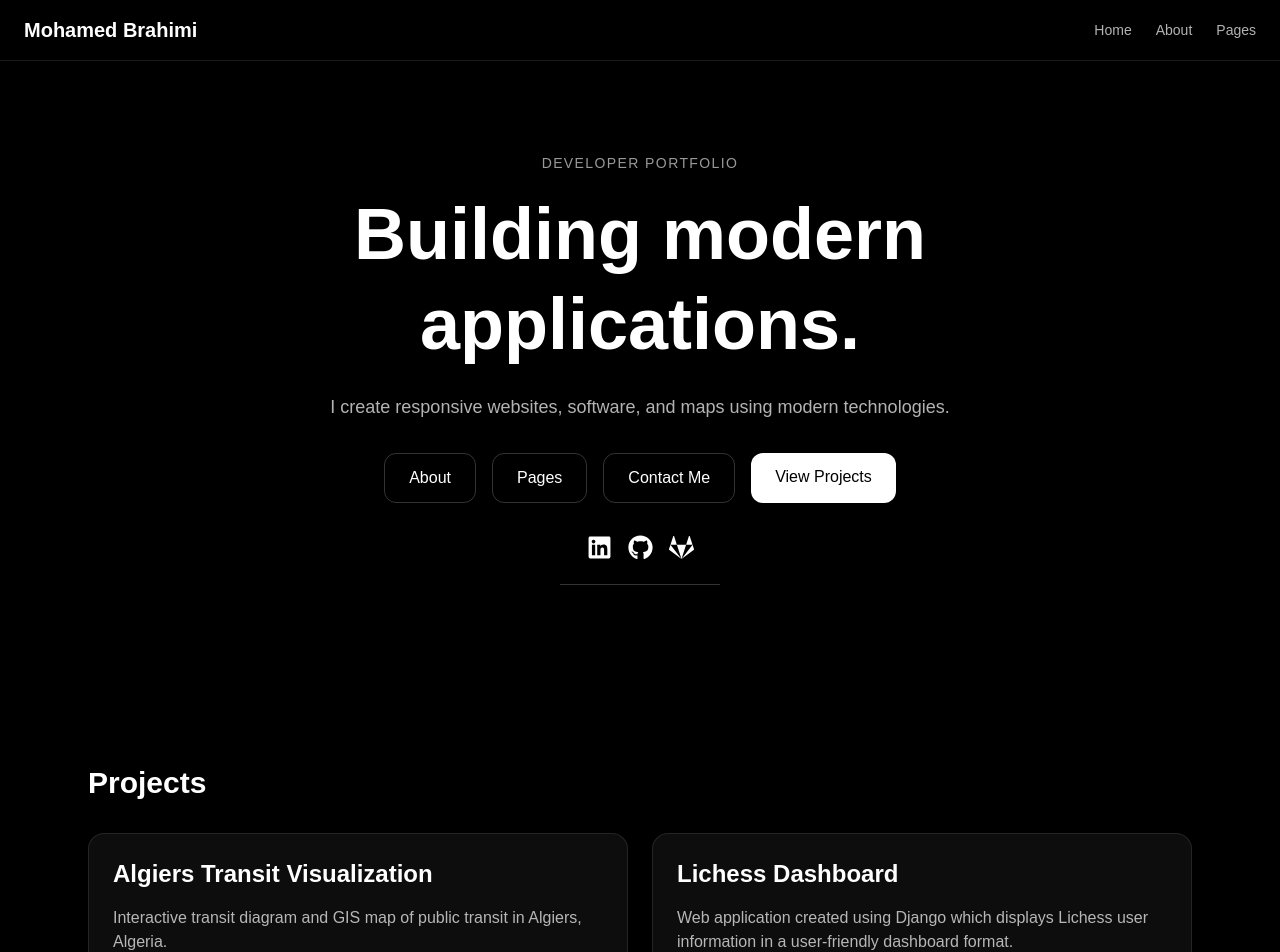
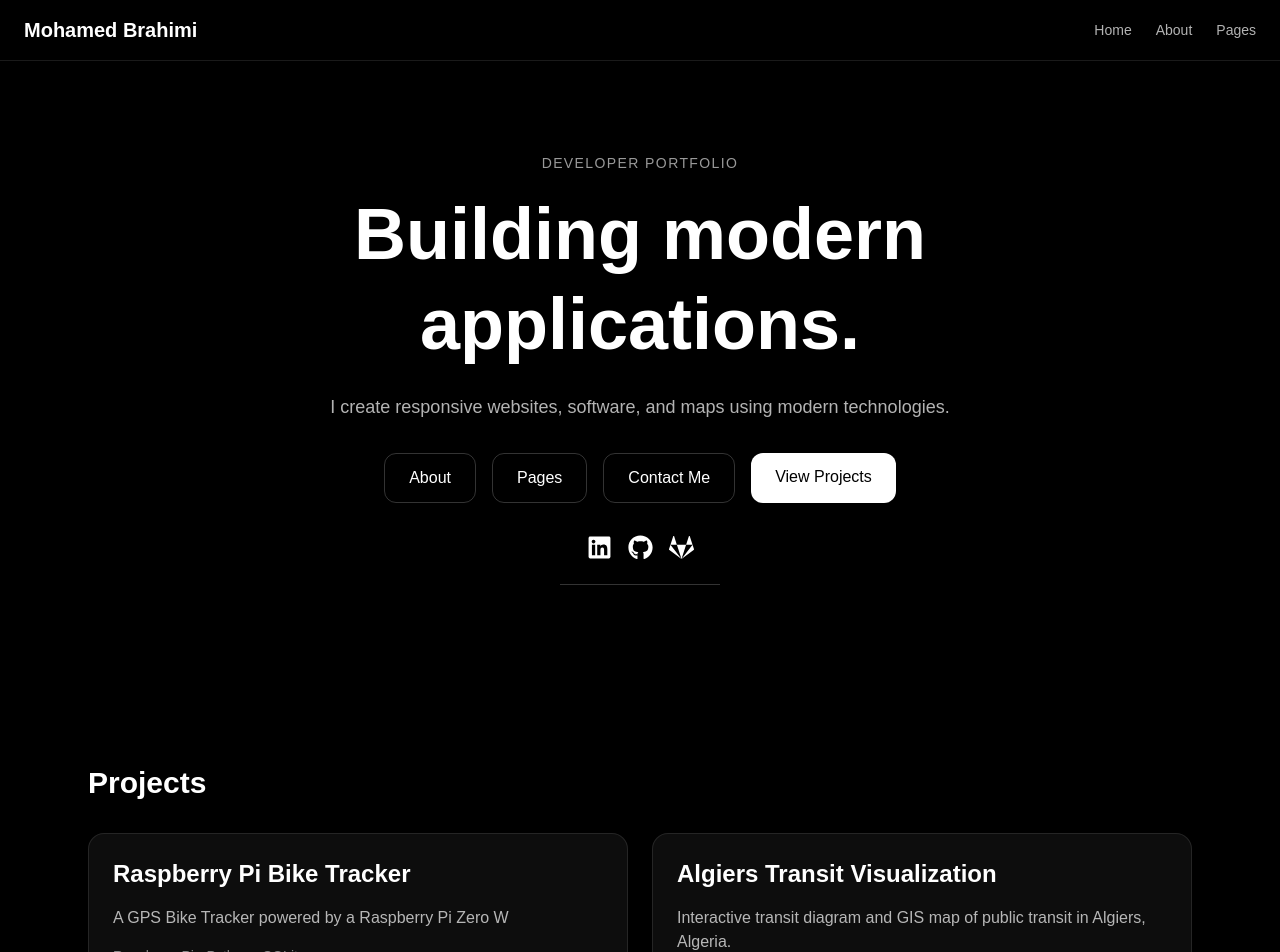
Before and after one commit to mbrahimi25/portfolio, a Next.js app: page / in a window 1280 px wide. Shown: the top 952 px of the page. Built offline with nearby package versions, Linux system fonts and the light colour scheme.

Commit message:
Updated projects section on home page

```diff
--- a/src/app/pages/page.tsx
+++ b/src/app/pages/page.tsx
@@ -9,7 +9,7 @@ import { motion } from "framer-motion";
 const articles = [
   {
     slug: "bike-tracker",
-    title: "Bike Tracker",
+    title: "Raspberry Pi Bike Tracker",
     description: "How I'm building a GPS bike tracker using a Raspberry Pi and Python.",
   },
   {
--- a/src/sections/Projects.tsx
+++ b/src/sections/Projects.tsx
@@ -18,6 +18,14 @@ export default function Projects() {
         </h2>
 
         <div className="grid gap-6 md:grid-cols-2">
+
+          <ProjectCard
+            title="Raspberry Pi Bike Tracker"
+            description="A GPS Bike Tracker powered by a Raspberry Pi Zero W"
+            tech="Raspberry Pi • Python • SQLite"
+            article="/bike-tracker"
+          />
+
           <ProjectCard
             title="Algiers Transit Visualization"
             description="Interactive transit diagram and GIS map of public transit in Algiers, Algeria."
```
